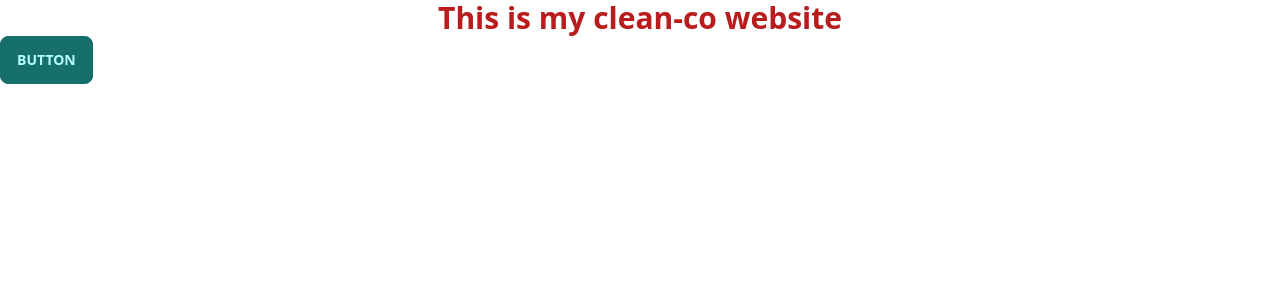
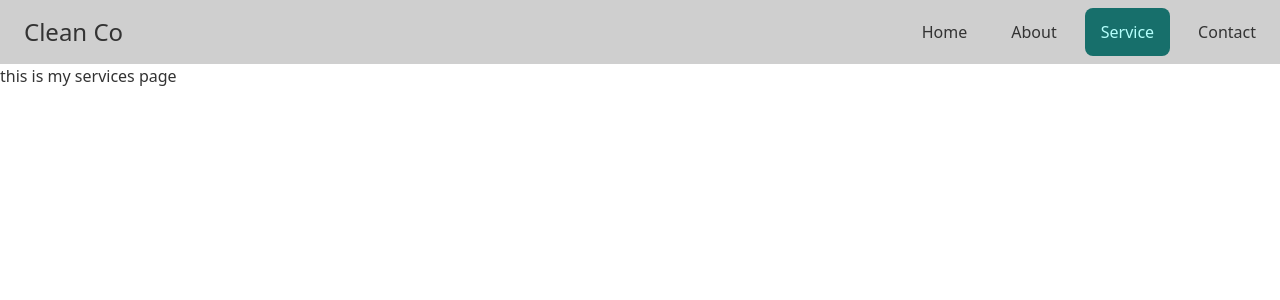
Before and after one commit to nazmul162001/clean-co-client, a React (Create React App) app: page /service in a window 1280 px wide. Shown: the top 300 px of the page. Built offline with nearby package versions, Linux system fonts and the light colour scheme; the HTML template or start-up script is replaced by a standard one.

Commit message:
added Navbar, react-router, nested-route

```diff
--- a/src/App.js
+++ b/src/App.js
@@ -1,8 +1,23 @@
+import Navbar from './components/Navbar';
+import Home from './pages/Home';
+import About from './pages/About';
+import Contact from './pages/Contact';
+import Login from './pages/Login';
+import Services from './pages/Services';
+import { Route, Routes } from 'react-router-dom';
+
 function App() {
   return (
     <div className="">
-      <h2 className="text-3xl text-center text-red-700 font-bold">This is my clean-co website</h2>
-      <button class="btn btn-primary">Button</button>
+      <Navbar>
+        <Routes>
+          <Route path="/" element={<Home></Home>}></Route>
+          <Route path="/about" element={<About></About>}></Route>
+          <Route path="/contact" element={<Contact></Contact>}></Route>
+          <Route path="/login" element={<Login></Login>}></Route>
+          <Route path="/service" element={<Services></Services>}></Route>
+        </Routes>
+      </Navbar>
     </div>
   );
 }
--- /dev/null
+++ b/src/components/Navbar.js
@@ -0,0 +1,44 @@
+import React from 'react';
+import { Link, NavLink } from 'react-router-dom';
+
+const Navbar = ({children}) => {
+  return (
+    <div class="drawer drawer-end">
+  <input id="my-drawer-3" type="checkbox" class="drawer-toggle" />
+  <div class="drawer-content flex flex-col">
+    {/* <!-- Navbar --> */}
+    <div class="w-full navbar bg-base-300">
+    <div class="flex-1 px-2 mx-2 text-2xl">Clean Co</div>
+      <div class="flex-none lg:hidden">
+        <label for="my-drawer-3" class="btn btn-square btn-ghost">
+          <svg xmlns="http://www.w3.org/2000/svg" fill="none" viewBox="0 0 24 24" class="inline-block w-6 h-6 stroke-current"><path stroke-linecap="round" stroke-linejoin="round" stroke-width="2" d="M4 6h16M4 12h16M4 18h16"></path></svg>
+        </label>
+      </div>
+      <div class="flex-none hidden lg:block">
+        <ul class="menu menu-horizontal gap-x-3">
+          {/* <!-- Navbar menu content here --> */}
+          <li><NavLink className='rounded-lg' to='/'>Home</NavLink></li>
+          <li><NavLink className='rounded-lg' to='/about'>About</NavLink></li>
+          <li><NavLink className='rounded-lg' to='/service'>Service</NavLink></li>
+          <li><NavLink className='rounded-lg' to='/contact'>Contact</NavLink></li>
+        </ul>
+      </div>
+    </div>
+    {/* <!-- Page content here --> */}
+    {children}
+  </div>
+  <div class="drawer-side">
+    <label for="my-drawer-3" class="drawer-overlay"></label>
+    <ul class="menu p-4 overflow-y-auto w-80 bg-base-100">
+      {/* <!-- Sidebar content here --> */}
+      <li><a>Sidebar Item 1</a></li>
+      <li><a>Sidebar Item 2</a></li>
+
+    </ul>
+
+  </div>
+</div>
+  );
+};
+
+export default Navbar;
--- /dev/null
+++ b/src/pages/About.js
@@ -0,0 +1,11 @@
+import React from 'react';
+
+const About = () => {
+  return (
+    <div>
+      <h2>this is my about page</h2>
+    </div>
+  );
+};
+
+export default About;
--- /dev/null
+++ b/src/pages/Contact.js
@@ -0,0 +1,11 @@
+import React from 'react';
+
+const Contact = () => {
+  return (
+    <div>
+      <h1>this is my contact page</h1>
+    </div>
+  );
+};
+
+export default Contact;
--- /dev/null
+++ b/src/pages/Home.js
@@ -0,0 +1,11 @@
+import React from 'react';
+
+const Home = () => {
+  return (
+    <div>
+      <h1>This is homepage</h1>
+    </div>
+  );
+};
+
+export default Home;
--- /dev/null
+++ b/src/pages/Login.js
@@ -0,0 +1,11 @@
+import React from 'react';
+
+const Login = () => {
+  return (
+    <div>
+      <h2>this is my login page</h2>
+    </div>
+  );
+};
+
+export default Login;
--- /dev/null
+++ b/src/pages/Services.js
@@ -0,0 +1,11 @@
+import React from 'react';
+
+const Services = () => {
+  return (
+    <div>
+      <h2>this is my services page</h2>
+    </div>
+  );
+};
+
+export default Services;
```
